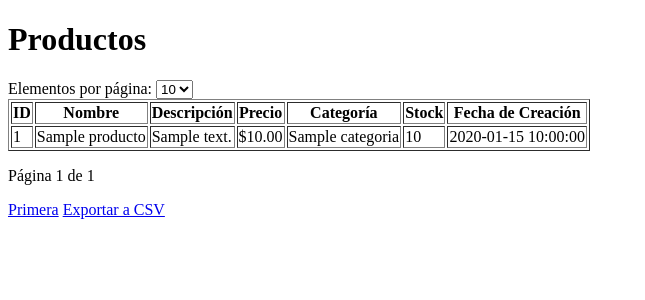
After one commit to joshDev27/DESARROLLO_VII_JORSHUA_FRAY, a PHP site: page /paginacion.php in a window 1280 px wide. The commit adds this page. Shown: the top 300 px of the page, without its empty margins (0-645 px from the left). Run offline with PHP 8.4, Linux system fonts and the light colour scheme; tables that the repository leaves empty or names only in its code hold one stand-in row (values such as "Sample post").

Commit message:
TALLER_9 - Paso 8: Implementación de paginación avanzada

```diff
--- /dev/null
+++ b/TALLERES/TALLER_9/paginacion.php
@@ -0,0 +1,120 @@
+<?php
+// Incluir la configuración de la base de datos
+include 'config_mysql.php';
+
+// Manejo de la paginación
+$perPage = isset($_GET['perPage']) ? (int)$_GET['perPage'] : 10;
+$page = isset($_GET['page']) ? (int)$_GET['page'] : 1;
+$offset = ($page - 1) * $perPage;
+
+// Consulta de productos
+$sql = "SELECT p.*, c.nombre AS categoria_nombre FROM productos p
+        LEFT JOIN categorias c ON p.categoria_id = c.id
+        LIMIT $offset, $perPage";
+$result = mysqli_query($conn, $sql);
+$productos = mysqli_fetch_all($result, MYSQLI_ASSOC);
+
+// Contar total de productos
+$totalResult = mysqli_query($conn, "SELECT COUNT(*) FROM productos");
+$total = mysqli_fetch_row($totalResult)[0];
+$totalPages = ceil($total / $perPage);
+
+// Exportar a CSV
+if (isset($_GET['export'])) {
+    header('Content-Type: text/csv');
+    header('Content-Disposition: attachment; filename="productos.csv"');
+    $output = fopen('php://output', 'w');
+    fputcsv($output, ['ID', 'Nombre', 'Descripción', 'Precio', 'Categoría', 'Stock', 'Fecha de Creación']);
+    foreach ($productos as $producto) {
+        fputcsv($output, $producto);
+    }
+    fclose($output);
+    exit;
+}
+?>
+
+<!DOCTYPE html>
+<html lang="es">
+<head>
+    <meta charset="UTF-8">
+    <title>Paginación de Productos</title>
+</head>
+<body>
+    <h1>Productos</h1>
+
+    <form method="GET">
+        <label for="perPage">Elementos por página:</label>
+        <select name="perPage" id="perPage" onchange="this.form.submit()">
+            <option value="10" <?= ($perPage == 10) ? 'selected' : '' ?>>10</option>
+            <option value="20" <?= ($perPage == 20) ? 'selected' : '' ?>>20</option>
+            <option value="50" <?= ($perPage == 50) ? 'selected' : '' ?>>50</option>
+        </select>
+    </form>
+
+    <table border="1">
+        <thead>
+            <tr>
+                <th>ID</th>
+                <th>Nombre</th>
+                <th>Descripción</th>
+                <th>Precio</th>
+                <th>Categoría</th>
+                <th>Stock</th>
+                <th>Fecha de Creación</th>
+            </tr>
+        </thead>
+        <tbody>
+            <?php foreach ($productos as $producto): ?>
+                <tr>
+                    <td><?= htmlspecialchars($producto['id']) ?></td>
+                    <td><?= htmlspecialchars($producto['nombre']) ?></td>
+                    <td><?= htmlspecialchars($producto['descripcion']) ?></td>
+                    <td>$<?= number_format($producto['precio'], 2) ?></td>
+                    <td><?= htmlspecialchars($producto['categoria_nombre']) ?></td>
+                    <td><?= htmlspecialchars($producto['stock']) ?></td>
+                    <td><?= htmlspecialchars($producto['fecha_creacion']) ?></td>
+                </tr>
+            <?php endforeach; ?>
+        </tbody>
+    </table>
+
+    <div>
+        <p>Página <?= $page ?> de <?= $totalPages ?></p>
+        <a href="?page=1&perPage=<?= $perPage ?>">Primera</a>
+        <?php if ($page > 1): ?>
+            <a href="?page=<?= $page - 1 ?>&perPage=<?= $perPage ?>">Anterior</a>
+        <?php endif; ?>
+        <?php if ($page < $totalPages): ?>
+            <a href="?page=<?= $page + 1 ?>&perPage=<?= $perPage ?>">Siguiente</a>
+        <?php endif; ?>
+        <a href="?export=1&perPage=<?= $perPage ?>">Exportar a CSV</a>
+    </div>
+
+    <script>
+        let loading = false;
+
+        window.addEventListener('scroll', () => {
+            if (window.innerHeight + window.scrollY >= document.body.offsetHeight - 100 && !loading) {
+                loading = true;
+                const nextPage = <?= json_encode($page + 1) ?>;
+                if (nextPage <= <?= $totalPages ?>) {
+                    fetch(`?page=${nextPage}&perPage=<?= $perPage ?>`)
+                        .then(response => response.text())
+                        .then(data => {
+                            const parser = new DOMParser();
+                            const doc = parser.parseFromString(data, 'text/html');
+                            const tbody = document.querySelector('tbody');
+                            tbody.innerHTML += doc.querySelector('tbody').innerHTML;
+                            loading = false;
+                        });
+                }
+            }
+        });
+    </script>
+</body>
+</html>
+
+<?php
+// Cerrar la conexión a la base de datos
+mysqli_close($conn);
+?>
--- a/TALLERES/TALLER_9/procedimientos_mysqli.php
+++ b/TALLERES/TALLER_9/procedimientos_mysqli.php
@@ -1,5 +1,5 @@
 <?php
-require_once "config_mysqli.php";
+require_once "config_mysql.php";
 
 // Función para registrar una venta
 function registrarVenta($conn, $cliente_id, $producto_id, $cantidad) {
--- a/TALLERES/TALLER_9/subconsultas_mysqli.php
+++ b/TALLERES/TALLER_9/subconsultas_mysqli.php
@@ -1,6 +1,6 @@
 
 <?php
-require_once "config_mysqli.php";
+require_once "config_mysql.php";
 
 // 1. Productos que tienen un precio mayor al promedio de su categoría
 $sql = "SELECT p.nombre, p.precio, c.nombre as categoria,
--- a/TALLERES/TALLER_9/vistas_mysqli.php
+++ b/TALLERES/TALLER_9/vistas_mysqli.php
@@ -1,5 +1,5 @@
 <?php
-require_once "config_mysqli.php";
+require_once "config_mysql.php";
 
 function mostrarResumenCategorias($conn) {
     $sql = "SELECT * FROM vista_resumen_categorias";
```
